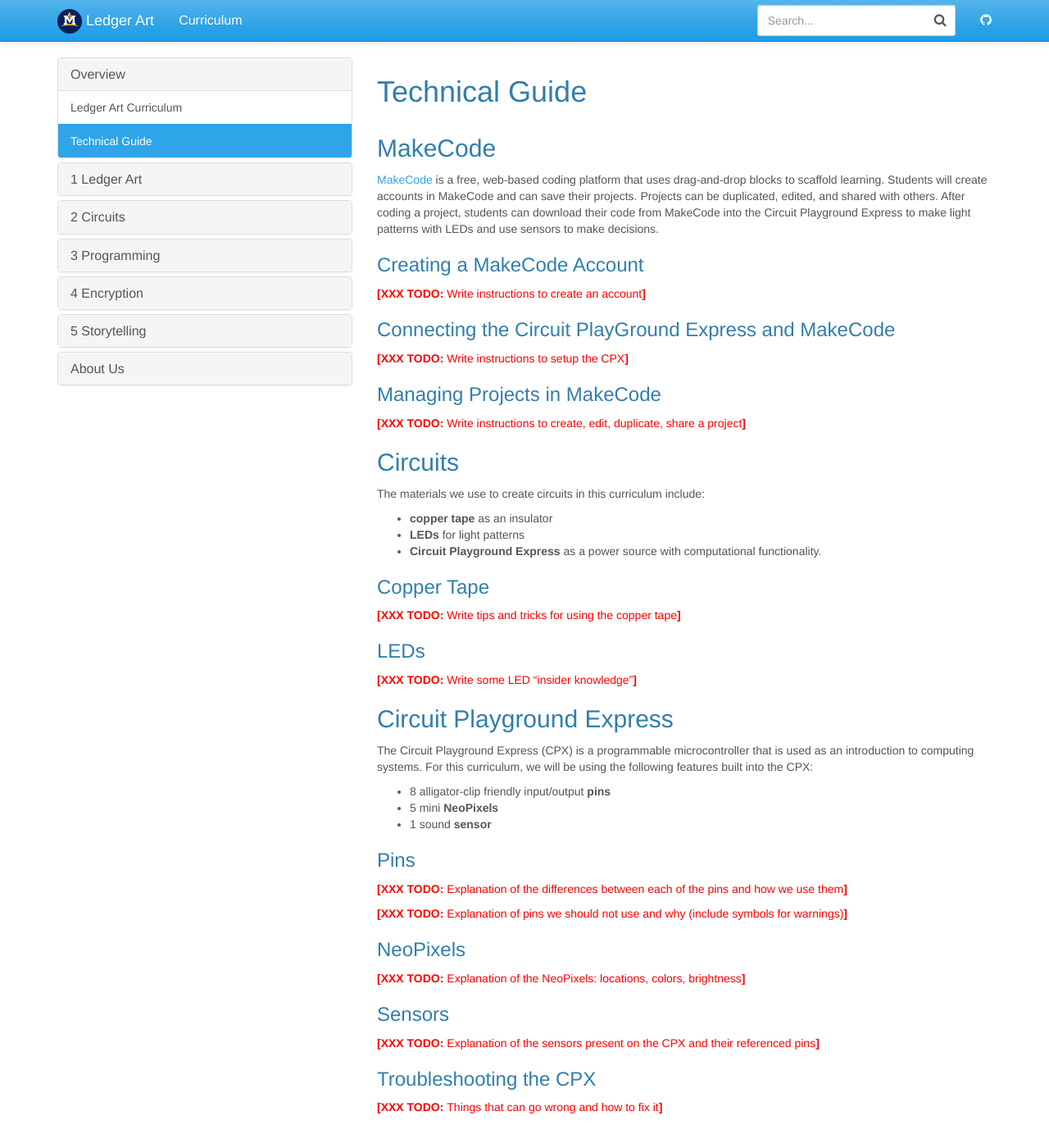
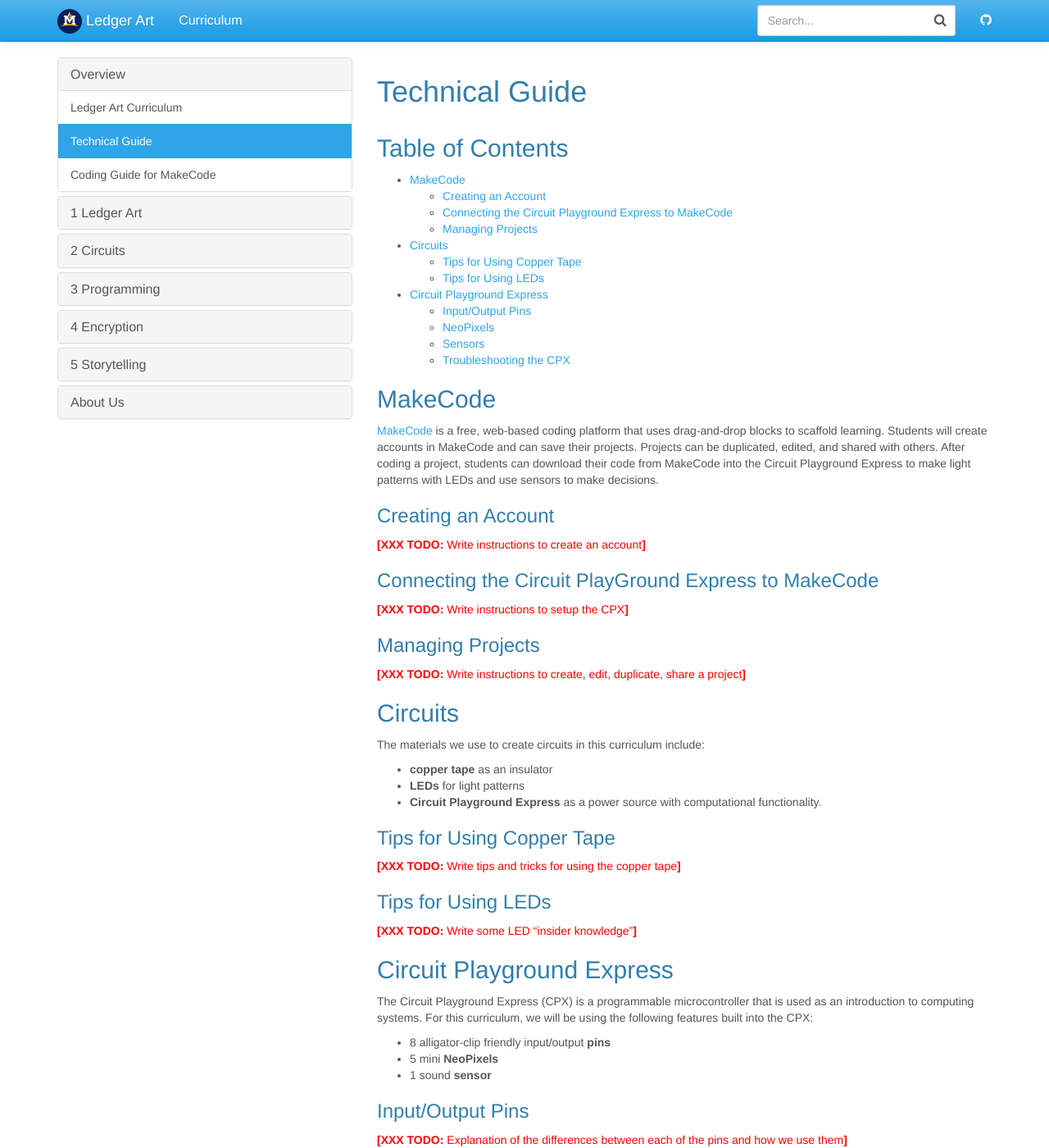
Before and after one commit to jake-chipps/friendometer, a Jekyll site: the page built from _docs/tech-guide.md, in a window 1280 px wide and 1400 px high. Shown: the whole window at 82% size. Built offline with Jekyll 4.4.1, drawn with Linux system fonts in a browser that asks for light colours.

Commit message:
Add ToC to tech guide

```diff
--- a/_data/docs.yml
+++ b/_data/docs.yml
@@ -2,6 +2,7 @@
   docs:
   - home
   - tech
+  - code
 
 - title: 1 Ledger Art
   docs:
--- a/_docs/tech-guide.md
+++ b/_docs/tech-guide.md
@@ -2,8 +2,21 @@
 title: Technical Guide
 permalink: /docs/tech/
 ---
+## Table of Contents
+- [MakeCode](#makecode)
+  - [Creating an Account](#account)
+  - [Connecting the Circuit Playground Express to MakeCode](#cpx-makecode)
+  - [Managing Projects](#projects)
+- [Circuits](#circuits)
+  - [Tips for Using Copper Tape](#copper)
+  - [Tips for Using LEDs](#led)
+- [Circuit Playground Express](#cpx)
+  - [Input/Output Pins](#pins)
+  - [NeoPixels](#neopixels)
+  - [Sensors](#sensors)
+  - [Troubleshooting the CPX](#troubleshoot)
 
-## MakeCode
+## MakeCode <a name="makecode"></a>
 [MakeCode](https://makecode.adafruit.com/) is a free, web-based coding platform
 that uses drag-and-drop blocks to scaffold learning. Students will create accounts
 in MakeCode and can save their projects. Projects can be duplicated, edited,
@@ -11,43 +24,43 @@ and shared with others. After coding a project, students can download their code
 from MakeCode into the Circuit Playground Express to make light patterns with
 LEDs and use sensors to make decisions.
 
-### Creating a MakeCode Account
+### Creating an Account <a name="account"></a>
 <span class="todo">Write instructions to create an account</span>
 
-### Connecting the Circuit PlayGround Express and MakeCode
+### Connecting the Circuit PlayGround Express to MakeCode <a name="cpx-makecode"></a>
 <span class="todo">Write instructions to setup the CPX</span>
 
-### Managing Projects in MakeCode
+### Managing Projects <a name="projects"></a>
 <span class="todo">Write instructions to create, edit, duplicate, share a project</span>
 
-## Circuits
+## Circuits <a name="circuits"></a>
 The materials we use to create circuits in this curriculum include:
 - **copper tape** as an insulator
 - **LEDs** for light patterns
 - **Circuit Playground Express** as a power source with computational functionality.
 
-### Copper Tape
+### Tips for Using Copper Tape <a name="copper"></a>
 <span class="todo">Write tips and tricks for using the copper tape</span>
 
-### LEDs
+### Tips for Using LEDs <a name="led"></a>
 <span class="todo">Write some LED "insider knowledge"</span>
 
-## Circuit Playground Express
+## Circuit Playground Express <a name="cpx"></a>
 The Circuit Playground Express (CPX) is a programmable microcontroller that is used as an introduction to computing systems. For this curriculum, we will be using the following features built into the CPX:
 - 8 alligator-clip friendly input/output **pins**
 - 5 mini **NeoPixels**
 - 1 sound **sensor**
 
-### Pins
+### Input/Output Pins <a name="pins"></a>
 <span class="todo">Explanation of the differences between each of the pins and how we use them</span>
 
 <span class="todo">Explanation of pins we should not use and why (include symbols for warnings)</span>
 
-### NeoPixels
+### NeoPixels <a name="neopixels"></a>
 <span class="todo">Explanation of the NeoPixels: locations, colors, brightness</span>
 
-### Sensors
+### Sensors <a name="sensors"></a>
 <span class="todo">Explanation of the sensors present on the CPX and their referenced pins</span>
 
-### Troubleshooting the CPX
+### Troubleshooting the CPX <a name="troubleshoot"></a>
 <span class="todo">Things that can go wrong and how to fix it</span>
```
Also changed, not shown: _docs/code-guide.md (added, +25 -0 lines).
